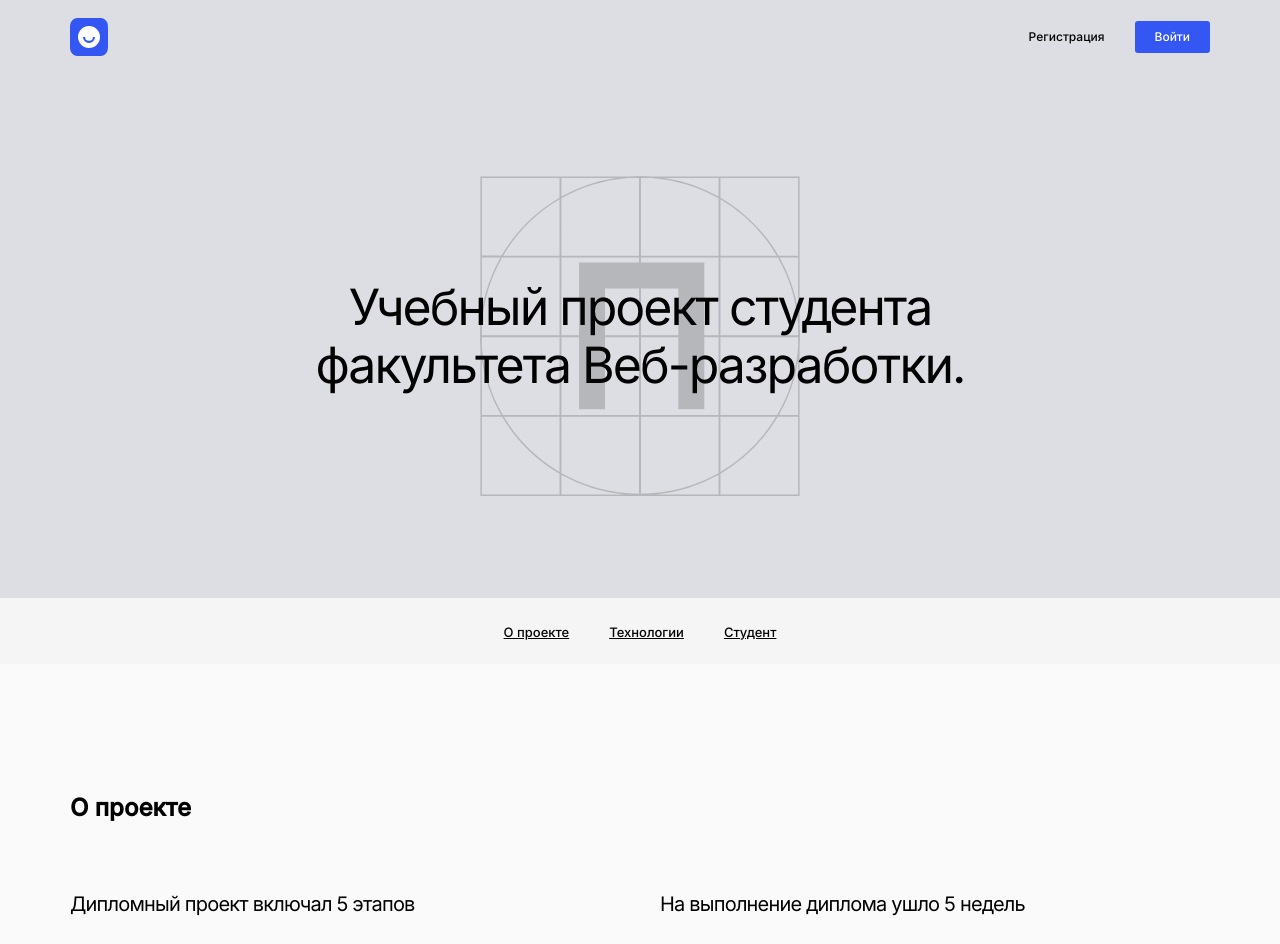
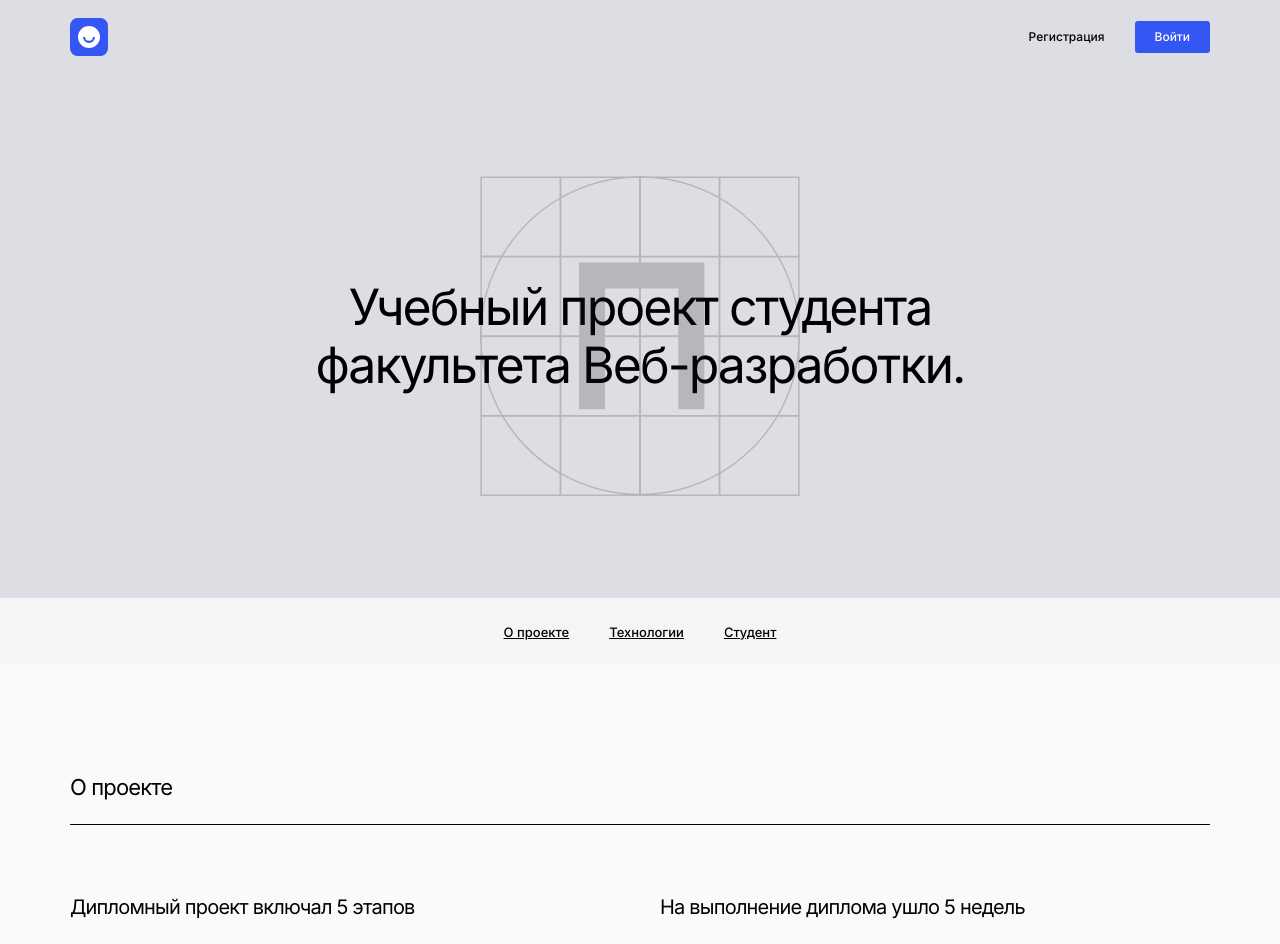
Before and after one commit to ShnaiderDanila/movies-explorer-frontend, a React (Create React App) app: page / in a window 1280 px wide. Shown: the top 944 px of the page. Built offline with nearby package versions, Linux system fonts and the light colour scheme.

Commit message:
feat: Add common css styles .main__subtitle and .main__subtitle-line for all sections inside the main component

```diff
--- a/src/components/Main/Main.css
+++ b/src/components/Main/Main.css
@@ -0,0 +1,14 @@
+.main__subtitle {
+  margin: 0;
+  max-width: 600px;
+  font-size: 22px;
+  line-height: 26.63px;
+  font-weight: 400;
+  letter-spacing: -0.04em;
+}
+
+.main__subtitle-line {
+  margin: 23px 0 0 0;
+  height: 1px;
+  background-color: black;
+}
```
